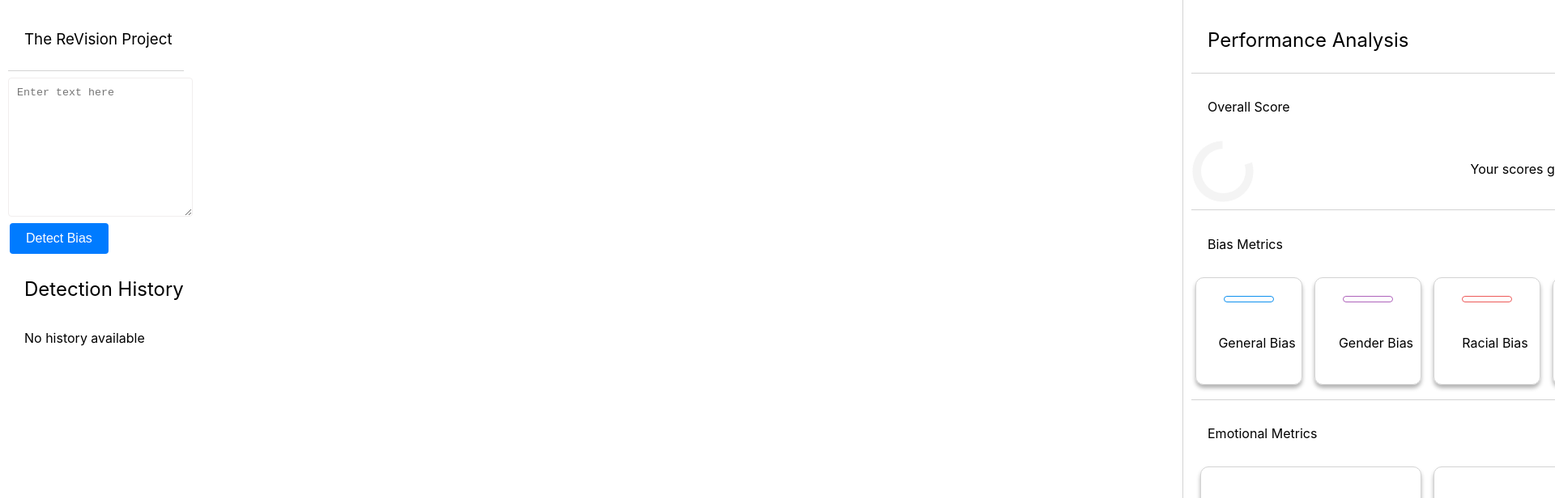
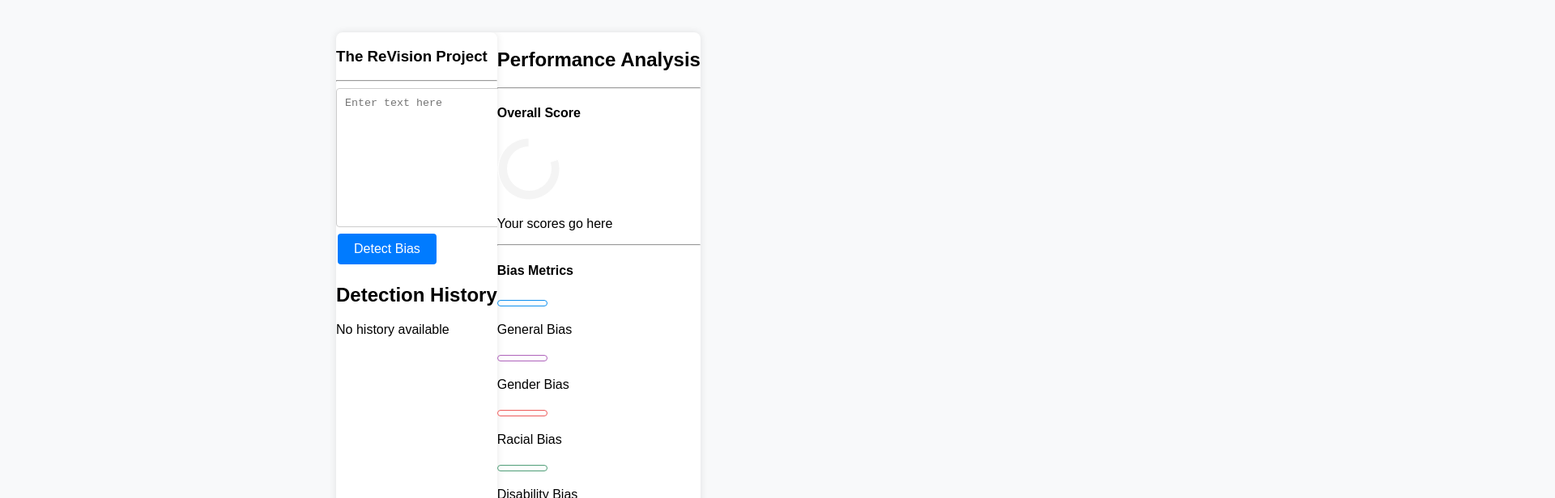
Before and after one commit to danicatyx/genderBiasDetector, a React (Create React App) app in the folder my-react-app/: page / in a window 1280 px wide. Shown: the top 616 px of the page at 81% size, 1920 px wide, since content can reach past the window. Built offline with nearby package versions, Linux system fonts and the light colour scheme.

Commit message:
pushing css and js again

```diff
--- a/my-react-app/src/App.css
+++ b/my-react-app/src/App.css
@@ -1,127 +1,55 @@
 /* src/App.css */
-.container {
-  display: flex;
-  width: 1440px;
-  height: 1063px;
-}
-
-.grid-container {
-  display: grid; /* Use CSS grid */
-  grid-template-columns: repeat(2, 1fr); /* Three columns of equal width */
-  gap: 1px; /* Gap between items */
-}
-
-.cards-container {
-  display: flex;
-  width: 565px;
-  padding: 0px 9px;
-  justify-content: center;
-  align-items: flex-start;
-  gap: 15px;
-}
-
-.card {
-  display: flex;
-  width: 130px;
-  height: 131px;
-  border-radius: 10px;
-  border: 1px solid #D3D3D3;
-  box-shadow: 0px 4px 5px 0px rgba(0, 0, 0, 0.30);
-  justify-content: center;
-  align-items: center;
-  text-align: center;
-  gap: 22px;
-  flex-shrink: 0;
-  flex-direction: column;
-  margin-bottom: 10px;
-}
-
-.pill {
-  width: 62px;
-  height: 8px;
-  flex-shrink: 0;
-}
-
-.emotions-card {
-  display: flex;
-  width: 271px;
-  height: 131px;
-  flex-direction: column;
-  justify-content: center;
-  align-items: center;
-  text-align: center;
-  gap: 22px;
-  flex-shrink: 0;
-  border-radius: 10px;
-  border: 1px solid #D3D3D3;
-  box-shadow: 0px 4px 5px 0px rgba(0, 0, 0, 0.30);
-}
-
-.box-60 {
-  flex: 0 0 55%; /* Flex-grow, flex-shrink, flex-basis */
-  background-color: #ffffff; /* Optional: Background color for visibility */
-  /* border: 1px solid #D3D3D3; Optional: Border for visibility */
-  padding: 10px; /* Optional: Padding for content inside the box */
-}
-
-.box-40 {
-  flex: 0 0 45%; /* Flex-grow, flex-shrink, flex-basis */
-  background-color: #ffffff; /* Optional: Background color for visibility */
-  border-left: 1px solid #D3D3D3; /* Optional: Border for visibility */
-  padding: 10px; /* Optional: Padding for content inside the box */
-}
-
-h1, h2,h3, h4, h5, h6, p {
-  color: #000;
-  font-family: Inter;
-  font-style: normal;
-  font-weight: 400;
-  line-height: 40px;
-  margin-left: 20px;
-}
-
-.horizontal-line {
-  border: none;
-  border-top: 1px solid #D3D3D3; /* Solid black line, adjust as needed */
-}
-
-.outer-circle {
-  width: 100px; /* Diameter of the outer circle */
-  height: 100px; /* Diameter of the outer circle */
-  border-radius: 50%; /* Makes it a circle */
-  background-color: #3498db; /* Background color of the outer circle */
+body {
+  font-family: Arial, sans-serif;
+  background-color: #f8f9fa;
+  margin: 0;
+  padding: 0;
+  height: 100vh;
   display: flex;
   justify-content: center;
   align-items: center;
-  position: relative;
-  margin-left: 20px;
 }
 
-.inner-circle {
-  width: 50px; /* Diameter of the inner circle */
-  height: 50px; /* Diameter of the inner circle */
-  border-radius: 50%; /* Makes it a circle */
-  background-color: #fff; /* Background color of the inner circle */
-  justify-items: right;
-  position: absolute;
-  padding: 10px;
+.container {
+  width: 100%;
+  height: 90vh;
+  display: flex;
+  background-color: #fff;
+  box-shadow: 0 0 10px rgba(0, 0, 0, 0.1);
+  border-radius: 8px;
+  overflow: hidden;
 }
 
+.section {
+  flex: 1;
+  padding: 20px;
+  overflow-y: auto;
+}
+
+.section.left {
+  border-right: 1px solid #ddd;
+}
+
+.section.right {
+  padding-left: 20px;
+}
+
+h1 {
+  color: #333;
+}
 
 form {
   margin-bottom: 20px;
 }
 
 textarea {
-  width: 95%;
-  height: calc(100% - 40px);
+  width: 100%;
+  height: calc(100% - 40px); /* Adjust the height according to the remaining space */
   padding: 10px;
-  border: 1px solid #f1eeee;
+  border: 1px solid #ccc;
   border-radius: 4px;
   resize: vertical;
 }
-
-
 
 button {
   background-color: #007bff;
--- a/my-react-app/src/App.js
+++ b/my-react-app/src/App.js
@@ -12,6 +12,14 @@ function App() {
 
     setGeneralBiasScore(generalBias);
     setRacialBiasScore(racialBias);
+  };
+
+  const formatScore = (score) => {
+    return score ? (score * 100).toFixed(2) : 'N/A';
+  };
+
+  const calculateBiasPercentage = (score) => {
+    return score ? (score * 100).toFixed(2) : 0;
   };
 
   return (
@@ -29,7 +37,7 @@ function App() {
               <path d="M39 38.9897L75.1304 27.2503C81.6139 47.2045 70.6937 68.6366 50.7395 75.1201C30.7852 81.6037 9.35314 70.6835 2.86961 50.7292C-3.61393 30.775 7.30626 9.34288 27.2605 2.85935C31.0519 1.62746 35.0135 1 39 1V38.9897Z" fill="#F4F4F4" stroke="white"/>
               <circle cx="39.5" cy="38.5" r="27.5" fill="white"/>
             </svg>
-            <div><p>Your scores goes here</p></div>
+            <div><p>Your scores go here</p></div>
           </div>
           <hr className="horizontal-line" />
           <h4>Bias Metrics</h4>
@@ -41,7 +49,12 @@ function App() {
                 </svg>
               </div>
               <p>General Bias</p>
-              {generalBiasScore !== null && <p>Score: {generalBiasScore.toFixed(2)}</p>}
+              {generalBiasScore !== null && (
+                <>
+                  <p>Score: {formatScore(generalBiasScore)}%</p>
+                  <div className="progress-bar" style={{ width: `${calculateBiasPercentage(generalBiasScore)}%`, backgroundColor: '#0E90EF' }} />
+                </>
+              )}
             </div>
             <div className="card">
               <div className="pill">
@@ -59,7 +72,12 @@ function App() {
                 </svg>
               </div>
               <p>Racial Bias</p>
-              {racialBiasScore !== null && <p>Score: {racialBiasScore.toFixed(2)}</p>}
+              {racialBiasScore !== null && (
+                <>
+                  <p>Score: {formatScore(racialBiasScore)}%</p>
+                  <div className="progress-bar" style={{ width: `${calculateBiasPercentage(racialBiasScore)}%`, backgroundColor: '#ED5958' }} />
+                </>
+              )}
             </div>
             <div className="card">
               <div className="pill">
```
